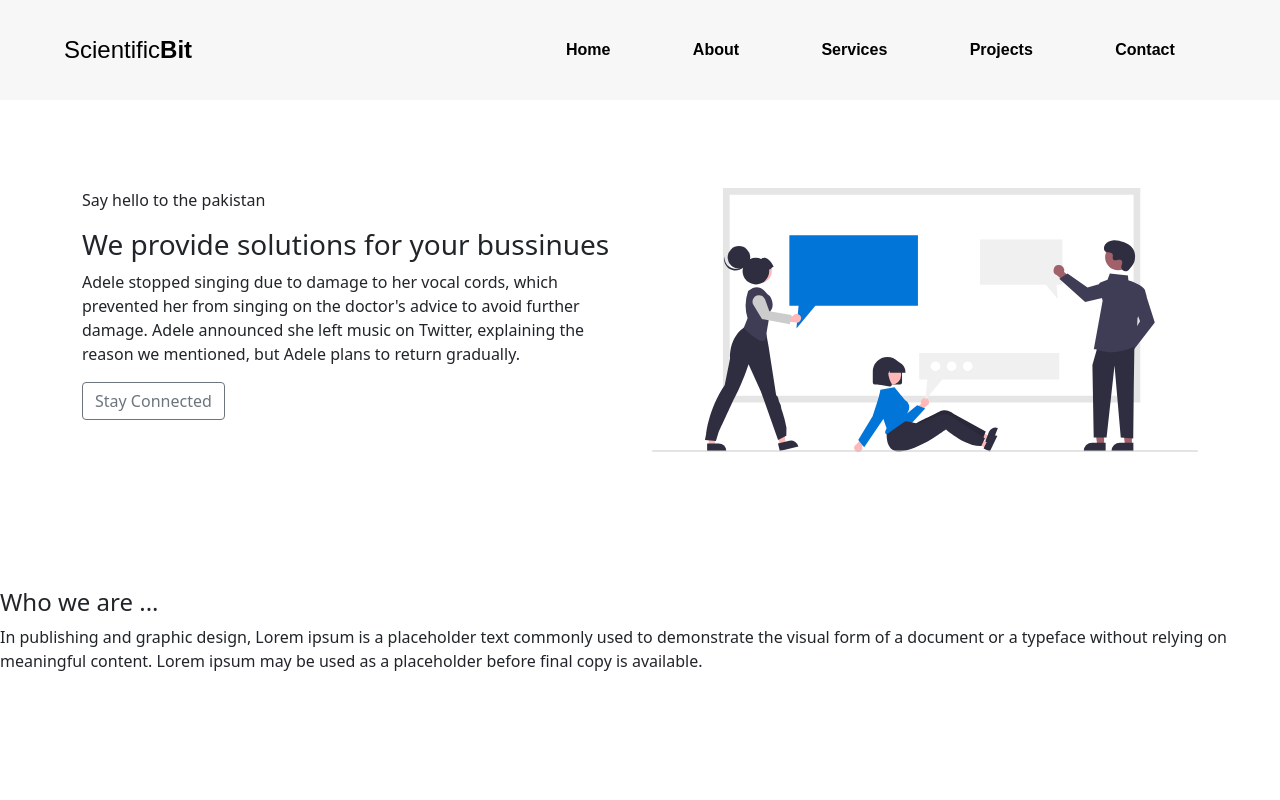
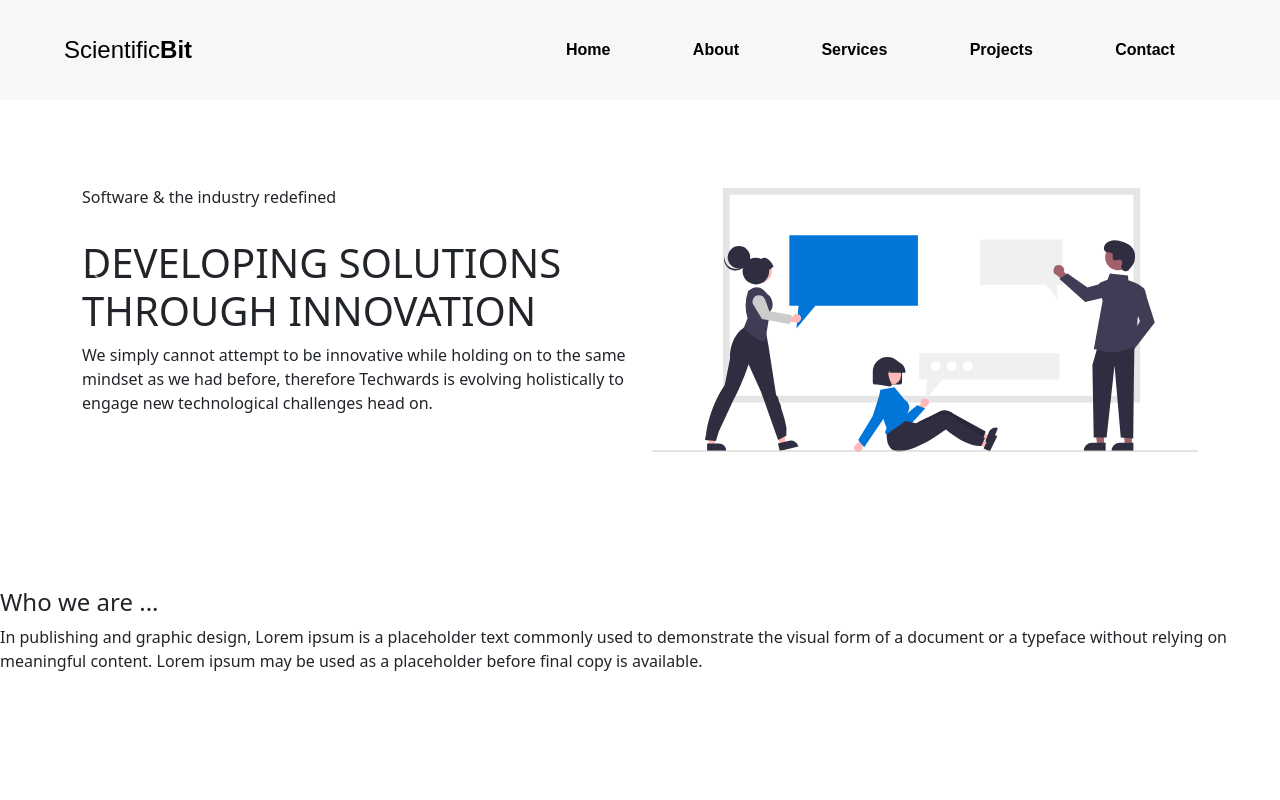
Before and after one commit to hmtalha786/Internship-Project, a React (Create React App) app: page / in a window 1280 px wide. Shown: the top 800 px of the page. Built offline with nearby package versions, Linux system fonts and the light colour scheme.

Commit message:
Slider Designed

```diff
--- a/src/components/slides.js
+++ b/src/components/slides.js
@@ -1,31 +1,81 @@
 import React from "react";
 import dev from "../images/dev.svg";
 import "bootstrap/dist/css/bootstrap.min.css";
-import { Container, Row, Col, Button } from "react-bootstrap";
+import { Container, Row, Col, Carousel } from "react-bootstrap";
 
 const Slides = () => {
   return (
     <div>
-      <br/><br/><br/>
+      <br />
+      <br />
+      <br />
+      <Carousel>
+        <Carousel.Item>
           <Container>
             <Row className="justify-content-md-center">
-          <Col xs={12} md={6} className="my-3">
-            <p>Say hello to the pakistan</p>
-            <h3>We provide solutions for your bussinues</h3>
+              <Col xs={12} md={6} className="mb-3">
+                <h6>Software & the industry redefined</h6><br/>
+                <h1>PROVIDING SOLUTIONS FOR FUTURE BUSSINESS</h1>
                 <p>
-              Adele stopped singing due to damage to her vocal cords, which
-              prevented her from singing on the doctor's advice to avoid further
-              damage. Adele announced she left music on Twitter, explaining the
-              reason we mentioned, but Adele plans to return gradually.
+                  We're Engineers driven by a purpose. Our mission is to use
+                  technology to serve humanity to achieve its full potential. We
+                  are experienced in turning entrepreneurial dreams into
+                  reality.
                 </p>
-            <Button variant="outline-secondary">Stay Connected</Button>
+                {/* <Button variant="outline-secondary">Stay Connected</Button> */}
               </Col>
               <Col xs={12} md={6} className="my-3">
                 <img src={dev} className="" alt="logo" />
               </Col>
             </Row>
           </Container>
-      <br/><br/><br/>
+        </Carousel.Item>
+        <Carousel.Item>
+          <Container>
+            <Row className="justify-content-md-center">
+              <Col xs={12} md={6} className="my-3">
+                <h6>Software & the industry redefined</h6><br/>
+                <h1>DEVELOPING SOLUTIONS THROUGH INNOVATION</h1>
+                <p>
+                  We simply cannot attempt to be innovative while holding on to
+                  the same mindset as we had before, therefore Techwards is
+                  evolving holistically to engage new technological challenges
+                  head on.
+                </p>
+                {/* <Button variant="outline-secondary">Stay Connected</Button> */}
+              </Col>
+              <Col xs={12} md={6} className="my-3">
+                <img src={dev} className="" alt="logo" />
+              </Col>
+            </Row>
+          </Container>
+        </Carousel.Item>
+        <Carousel.Item>
+          <Container>
+            <Row className="justify-content-md-center">
+              <Col xs={12} md={6} className="my-3">
+                <h6>Software & the industry redefined</h6><br/>
+                <h1>ADDING VALUE TO THE SOCIETY</h1>
+                <p>
+                  As it is said "Data is the new oil” , just like oil...raw data
+                  isn’t valuable in and of itself, but, rather, the value is
+                  created when it is gathered completely and accurately,
+                  allowing you to react to market forces and be proactive and
+                  intentional in your decision-making for progression of the
+                  society.
+                </p>
+                {/* <Button variant="outline-secondary">Stay Connected</Button> */}
+              </Col>
+              <Col xs={12} md={6} className="my-3">
+                <img src={dev} className="" alt="logo" />
+              </Col>
+            </Row>
+          </Container>
+        </Carousel.Item>
+      </Carousel>
+      <br />
+      <br />
+      <br />
     </div>
   );
 };
```
Lines whose indentation alone changed are shown as unchanged.
